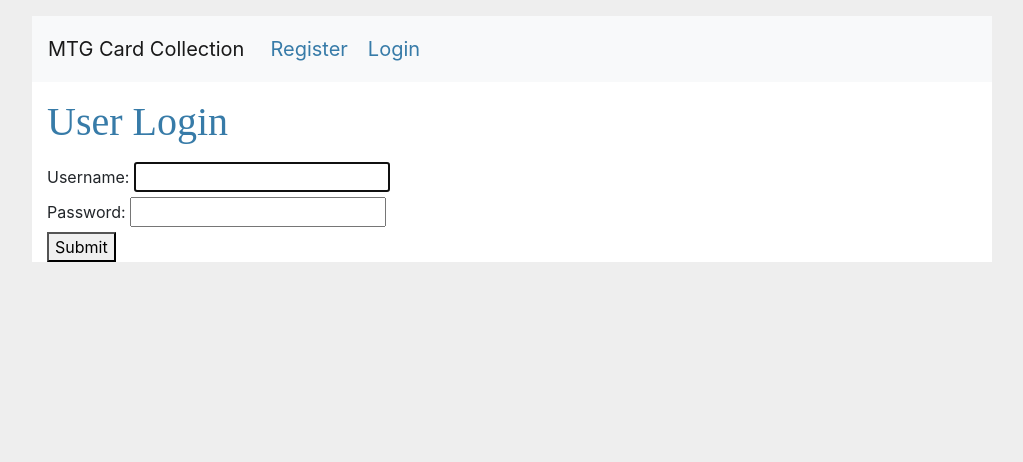
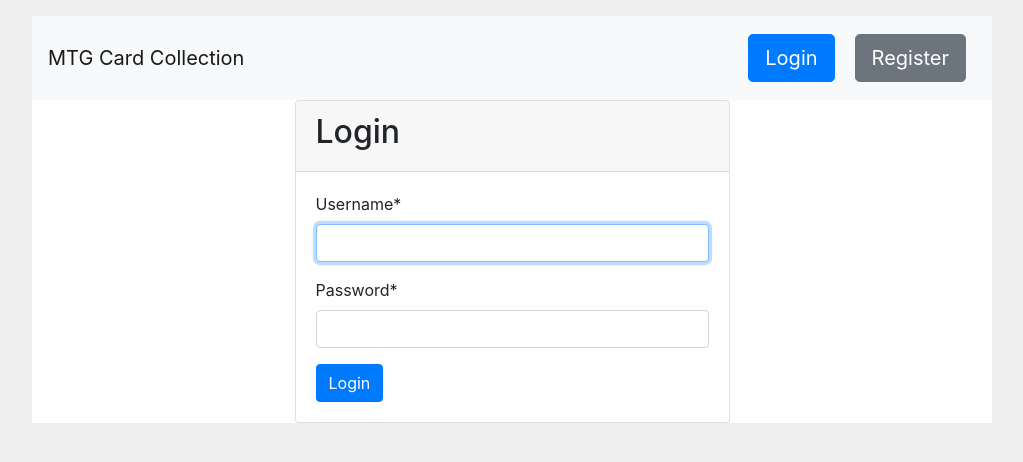
Before and after one commit to davmor21/miniProject4DavonMorrisF2024, a Django app: a page that uses tcgApp/templates/base.html in a window 1280 px wide. Shown: the top 462 px of the page, without its empty margins (128-1151 px from the left). Run offline with Django 5.2, Linux system fonts and the light colour scheme; some libraries are stand-ins or nearby versions.

Commit message:
Added Bootstrap, going to finish adding ability to add cards and collections

```diff
--- a/tcgApp/cards/static/cards/style.css
+++ b/tcgApp/cards/static/cards/style.css
@@ -42,8 +42,14 @@ input[type=submit] { align-self: start; min-width: 10em; }
 .nav-authentication-links:hover{
     color: #064666;
 }
+.nav-username{
+
+}
 .collection-list, .card-list{
     list-style: none;
+}
+.form-with-validation{
+
 }
 #collection-list-link{
     font-size: 24px;
--- a/tcgApp/cards/templates/cards/index.html
+++ b/tcgApp/cards/templates/cards/index.html
@@ -5,9 +5,9 @@
     </h2>
     &nbsp;
     {% if latest_collection_list %}
-    <ul>
+    <ul class="list-group">
     {% for collection in latest_collection_list %}
-        <li class="collection-list"><a href="{% url 'cards:detail' collection.id %}" id="collection-list-link">{{ collection.collection_name }}</a></li>
+        <li class="collection-list list-group-item"><a href="{% url 'cards:detail' collection.id %}" id="collection-list-link">{{ collection.collection_name }}</a></li>
     {% endfor %}
     </ul>
     {% else %}
--- a/tcgApp/mysite/settings.py
+++ b/tcgApp/mysite/settings.py
@@ -39,7 +39,11 @@ INSTALLED_APPS = [
     "django.contrib.sessions",
     "django.contrib.messages",
     "django.contrib.staticfiles",
+    "crispy_forms",
+    "crispy_bootstrap4"
 ]
+
+CRISPY_TEMPLATE_PACK = 'bootstrap4'
 
 MIDDLEWARE = [
     'django.middleware.security.SecurityMiddleware',
--- a/tcgApp/templates/base.html
+++ b/tcgApp/templates/base.html
@@ -9,19 +9,26 @@
     <link rel="stylesheet" href="{% static 'cards/style.css' %}?{% now "U" %}">
   </head>
   <body>
-    <nav class="navbar navbar-expand-lg navbar-light bg-light">
-      <a class="navbar-brand" href="{% url 'cards:index' %}">MTG Card Collection</a>
+    <nav class="navbar navbar-expand-lg navbar-light bg-light  justify-content-between">
+      <a class="navbar-brand collapse navbar-collapse" href="{% url 'cards:index' %}">MTG Card Collection</a>
       <button class="navbar-toggler" type="button" data-toggle="collapse" data-target="#navbarNav" aria-controls="navbarNav" aria-expanded="false" aria-label="Toggle navigation">
         <span class="navbar-toggler-icon"></span>
       </button>
       {% if user.is_authenticated %}
-          <form  class="logout" action="{% url "users:logout" %}" method="post">
+          <h4 class="navbar navbar-text">{{user.get_username}}</h4>
+          <form  class="logout navbar" action="{% url "users:logout" %}" method="post">
             {% csrf_token %}
-            <button class="logout-button">Logout</button>
+            <button class="logout-button navbar btn btn-primary btn-lg ">Logout</button>
           </form>
       {% else %}
-          <a class="nav-authentication-links" href="{% url "users:register" %}">Register</a>
-          <a class="nav-authentication-links" href="{% url "users:login" %}">Login</a>
+          <a class="nav-authentication-links navbar" href="{% url "users:login" %}">
+                <button class="btn btn-primary btn-lg">Login</button>
+          </a>
+          <a class="nav-authentication-links navbar" href="{% url "users:register" %}">
+                <button class="btn btn-secondary btn-lg">
+                    Register
+                </button>
+          </a>
       {% endif %}
     </nav>
     <div class="container">
--- a/tcgApp/users/templates/users/login.html
+++ b/tcgApp/users/templates/users/login.html
@@ -1,10 +1,23 @@
 {% extends 'base.html' %}
+{% load crispy_forms_tags %}
 
 {% block content %}
-    <h1>User Login</h1>
-    <form class="form-with-validation" action ="/users/login/" method="post">
-        {% csrf_token %}
-        {{ form }}
-    <button class="form-submit">Submit</button>
-    </form>
+<div class="container">
+    <div class="row justify-content-center">
+        <div class="col-md-6">
+            <div class="card">
+                <div class="card-header">
+                    <h2>Login</h2>
+                </div>
+                <div class="card-body">
+                    <form method="post">
+                        {% csrf_token %}
+                        {{ form | crispy }}  {# If you're using django-crispy-forms #}
+                        <button type="submit" class="btn btn-primary">Login</button>
+                    </form>
+                </div>
+            </div>
+        </div>
+    </div>
+</div>
 {% endblock %}
```
Also changed, not shown: tcgApp/users/templates/users/register.html (+29 -6 lines), README.md.
